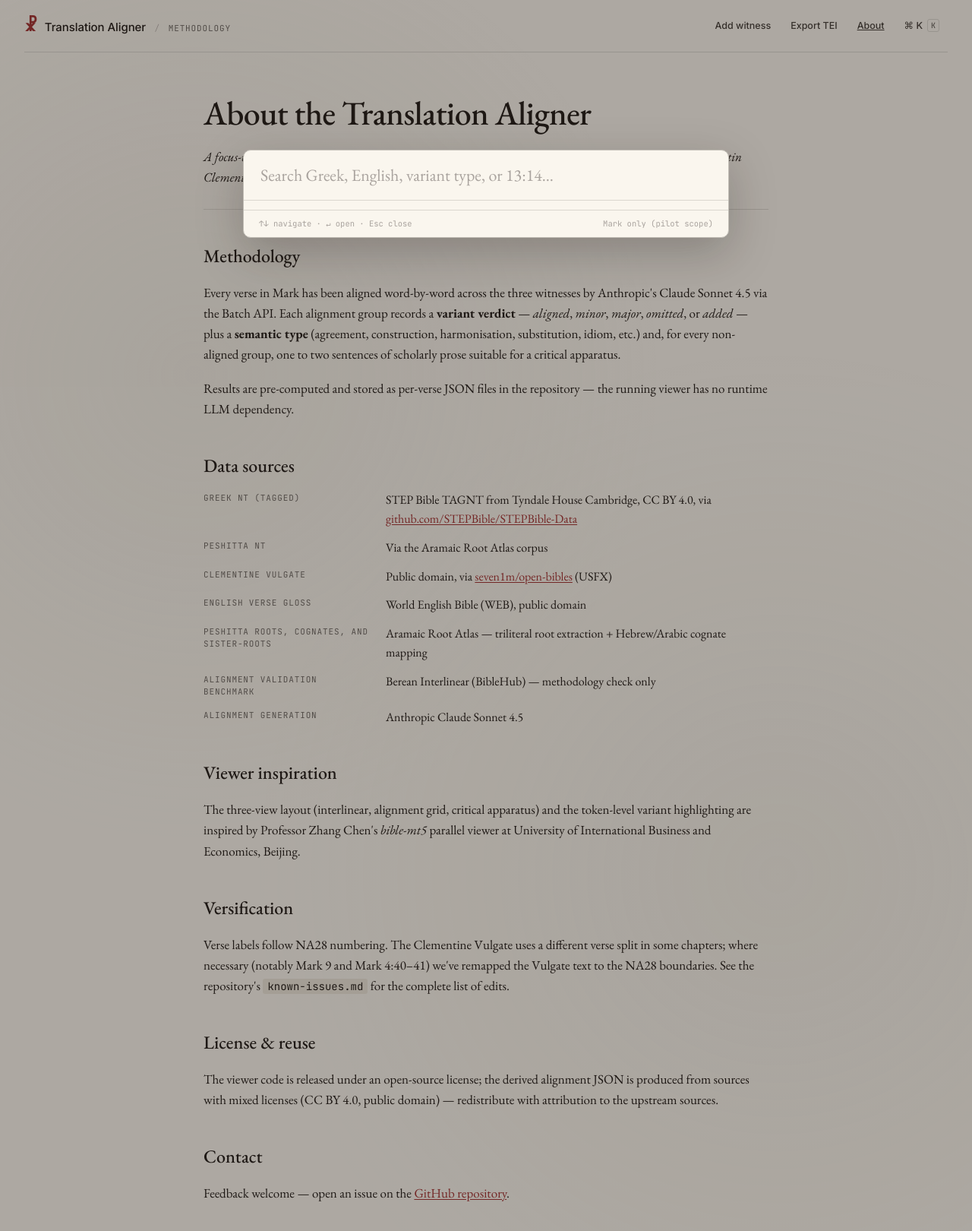
After one commit to Jossifresben/translation-alignment, a Flask app: page /about in a window 1280 px wide. The commit adds this page. Shown: the top 1620 px of the page at 76% size. Run offline with Flask 3, Linux system fonts and the light colour scheme; some libraries are stand-ins or nearby versions.

Commit message:
feat: About page with methodology, sources, and topbar link

```diff
--- a/app.py
+++ b/app.py
@@ -286,6 +286,20 @@ def tooltip_peshitta(chapter: int, verse: int, token_idx: int):
     return render_template("_tooltip_peshitta.html", entry=entry)
 
 
+@app.route("/about")
+def about():
+    benchmark_path = DATA_DIR / "benchmarks" / "berean_preflight.json"
+    benchmark = None
+    if benchmark_path.exists():
+        try:
+            benchmark = json.loads(benchmark_path.read_text(encoding="utf-8"))
+        except Exception:
+            benchmark = None
+    return render_template("about.html", benchmark=benchmark,
+                            view=None, theme=request.args.get("theme", "light"),
+                            show_rail=False, verse=None)
+
+
 @app.errorhandler(404)
 def not_found(_e):
     return render_template("404.html"), 404
--- a/static/css/styles.css
+++ b/static/css/styles.css
@@ -1222,3 +1222,61 @@ body.dark::before {
   font-size: 10.5px;
   color: var(--ink-4);
 }
+
+/* About page */
+.about-page {
+  max-width: 760px;
+  margin: 48px auto;
+  padding: 0 8px;
+}
+.about-head { margin-bottom: 40px; border-bottom: 1px solid var(--rule); padding-bottom: 28px; }
+.about-page h1 {
+  font-family: 'EB Garamond', serif;
+  font-size: 44px;
+  font-weight: 500;
+  margin: 0 0 12px;
+  color: var(--ink);
+  letter-spacing: -0.015em;
+}
+.about-lede {
+  font-family: 'EB Garamond', serif;
+  font-style: italic;
+  font-size: 20px;
+  line-height: 1.5;
+  color: var(--ink-2);
+  margin: 0;
+}
+.about-page h2 {
+  font-family: 'EB Garamond', serif;
+  font-size: 24px;
+  font-weight: 500;
+  margin: 44px 0 14px;
+  color: var(--ink);
+}
+.about-page p, .about-page dd {
+  font-family: 'EB Garamond', serif;
+  font-size: 17px;
+  line-height: 1.6;
+  color: var(--ink);
+}
+.about-page a { color: var(--rubric); text-decoration: underline; text-underline-offset: 2px; }
+.about-page code {
+  font-family: 'JetBrains Mono', monospace;
+  font-size: 14px;
+  background: var(--parchment-3);
+  padding: 1px 6px;
+  border-radius: 3px;
+}
+.about-sources { display: grid; grid-template-columns: 220px 1fr; gap: 12px 20px; margin-top: 12px; }
+.about-sources dt {
+  font-family: 'JetBrains Mono', monospace;
+  font-size: 11px;
+  text-transform: uppercase;
+  letter-spacing: 0.08em;
+  color: var(--ink-3);
+  padding-top: 3px;
+}
+.about-sources dd { margin: 0; font-size: 16px; }
+@media (max-width: 720px) {
+  .about-sources { grid-template-columns: 1fr; gap: 4px 0; }
+}
--- /dev/null
+++ b/templates/about.html
@@ -0,0 +1,81 @@
+{% extends "base.html" %}
+{% block title %}About — Translation Aligner{% endblock %}
+{% block brand_meta %}Methodology{% endblock %}
+{% block content %}
+<section class="about-page">
+  <header class="about-head">
+    <h1>About the Translation Aligner</h1>
+    <p class="about-lede">
+      A focus-verse viewer for the Gospel of Mark across three textual witnesses —
+      Greek NT, Syriac Peshitta, and Latin Clementine Vulgate — with word-level
+      alignment and a scholarly critical apparatus.
+    </p>
+  </header>
+
+  <h2>Methodology</h2>
+  <p>Every verse in Mark has been aligned word-by-word across the three
+    witnesses by Anthropic's Claude Sonnet 4.5 via the Batch API. Each alignment
+    group records a <strong>variant verdict</strong> — <em>aligned</em>,
+    <em>minor</em>, <em>major</em>, <em>omitted</em>, or <em>added</em> — plus a
+    <strong>semantic type</strong> (agreement, construction, harmonisation,
+    substitution, idiom, etc.) and, for every non-aligned group, one to two
+    sentences of scholarly prose suitable for a critical apparatus.</p>
+
+  <p>Results are pre-computed and stored as per-verse JSON files in the
+    repository — the running viewer has no runtime LLM dependency.</p>
+
+  {% if benchmark %}
+    <h2>Methodology validation</h2>
+    <p>We validated Claude's alignment against the
+      <a href="https://biblehub.com/interlinear/mark/">Berean Interlinear</a>'s
+      Greek↔English word alignment on a sample of
+      <strong>{{ benchmark.sample_size }}</strong> Mark verses. Agreement rate:
+      <strong>{{ "%.1f" | format(benchmark.agreement_rate * 100) }}%</strong>
+      of tokens. Recorded on {{ benchmark.run_at }} using
+      <code>{{ benchmark.model }}</code>. Berean is used only as a
+      methodology benchmark — not as display data in the viewer.</p>
+  {% endif %}
+
+  <h2>Data sources</h2>
+  <dl class="about-sources">
+    <dt>Greek NT (tagged)</dt>
+    <dd>STEP Bible TAGNT from Tyndale House Cambridge, CC BY 4.0, via
+      <a href="https://github.com/STEPBible/STEPBible-Data">github.com/STEPBible/STEPBible-Data</a></dd>
+    <dt>Peshitta NT</dt>
+    <dd>Via the Aramaic Root Atlas corpus</dd>
+    <dt>Clementine Vulgate</dt>
+    <dd>Public domain, via
+      <a href="https://github.com/seven1m/open-bibles">seven1m/open-bibles</a> (USFX)</dd>
+    <dt>English verse gloss</dt>
+    <dd>World English Bible (WEB), public domain</dd>
+    <dt>Peshitta roots, cognates, and sister-roots</dt>
+    <dd>Aramaic Root Atlas — triliteral root extraction + Hebrew/Arabic cognate mapping</dd>
+    <dt>Alignment validation benchmark</dt>
+    <dd>Berean Interlinear (BibleHub) — methodology check only</dd>
+    <dt>Alignment generation</dt>
+    <dd>Anthropic Claude Sonnet 4.5</dd>
+  </dl>
+
+  <h2>Viewer inspiration</h2>
+  <p>The three-view layout (interlinear, alignment grid, critical apparatus)
+    and the token-level variant highlighting are inspired by
+    Professor Zhang Chen's <em>bible-mt5</em> parallel viewer at
+    University of International Business and Economics, Beijing.</p>
+
+  <h2>Versification</h2>
+  <p>Verse labels follow NA28 numbering. The Clementine Vulgate uses a
+    different verse split in some chapters; where necessary (notably Mark 9
+    and Mark 4:40–41) we've remapped the Vulgate text to the NA28 boundaries.
+    See the repository's <code>known-issues.md</code> for the complete list
+    of edits.</p>
+
+  <h2>License &amp; reuse</h2>
+  <p>The viewer code is released under an open-source license; the derived
+    alignment JSON is produced from sources with mixed licenses (CC BY 4.0,
+    public domain) — redistribute with attribution to the upstream sources.</p>
+
+  <h2>Contact</h2>
+  <p>Feedback welcome — open an issue on the
+    <a href="https://github.com/Jossifresben/translation-alignment">GitHub repository</a>.</p>
+</section>
+{% endblock %}
--- a/templates/base.html
+++ b/templates/base.html
@@ -21,6 +21,7 @@
       <nav class="topbar-actions">
         <button class="iconbtn" type="button">Add witness</button>
         <button class="iconbtn" type="button">Export TEI</button>
+        <a class="iconbtn" href="{{ url_for('about') }}">About</a>
         <button class="iconbtn" type="button" id="search-trigger">⌘ K <kbd>K</kbd></button>
       </nav>
     </header>
```
Also changed, not shown: tests/test_routes.py (+14 -0 lines).
